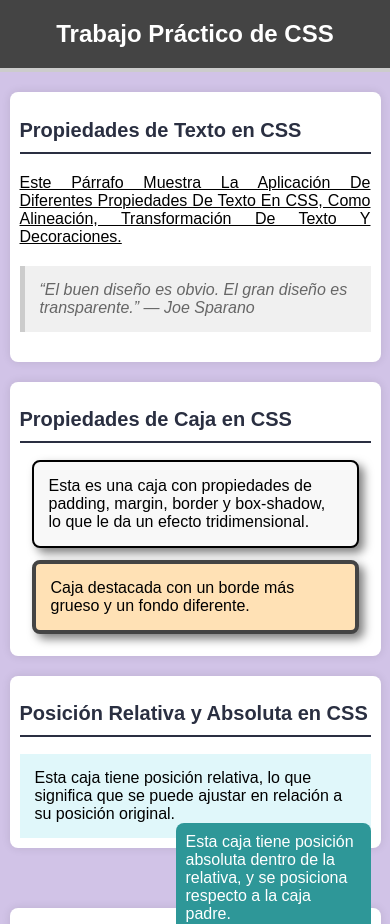
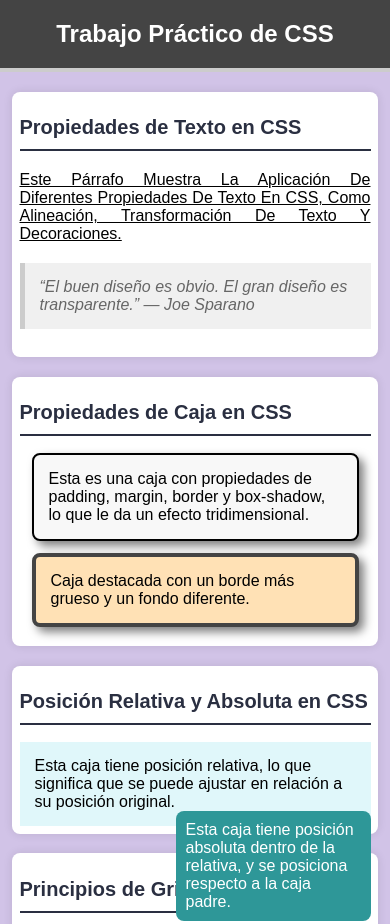
Before and after one commit to ElPacho21/TP-CSS, a plain HTML site: page index.html in a window 390 px wide. Shown: the top 924 px of the page. Drawn offline with Linux system fonts and the light colour scheme.

Commit message:
Segundo commit

```diff
--- a/style.css
+++ b/style.css
@@ -109,14 +109,8 @@ blockquote {
 
     .content, .box-content, .position-content, .grid-content, .animation-content {
         max-width: 90%;
-        padding: 10px;
-        margin: 20px auto;
-    }
-
-    .position-content{
-        position: relative;
-        /* padding-bottom: 20vh; */
-        margin-bottom: 60px;
+        padding: 2%;
+        margin: 5% auto;
     }
 
     .box {
```
